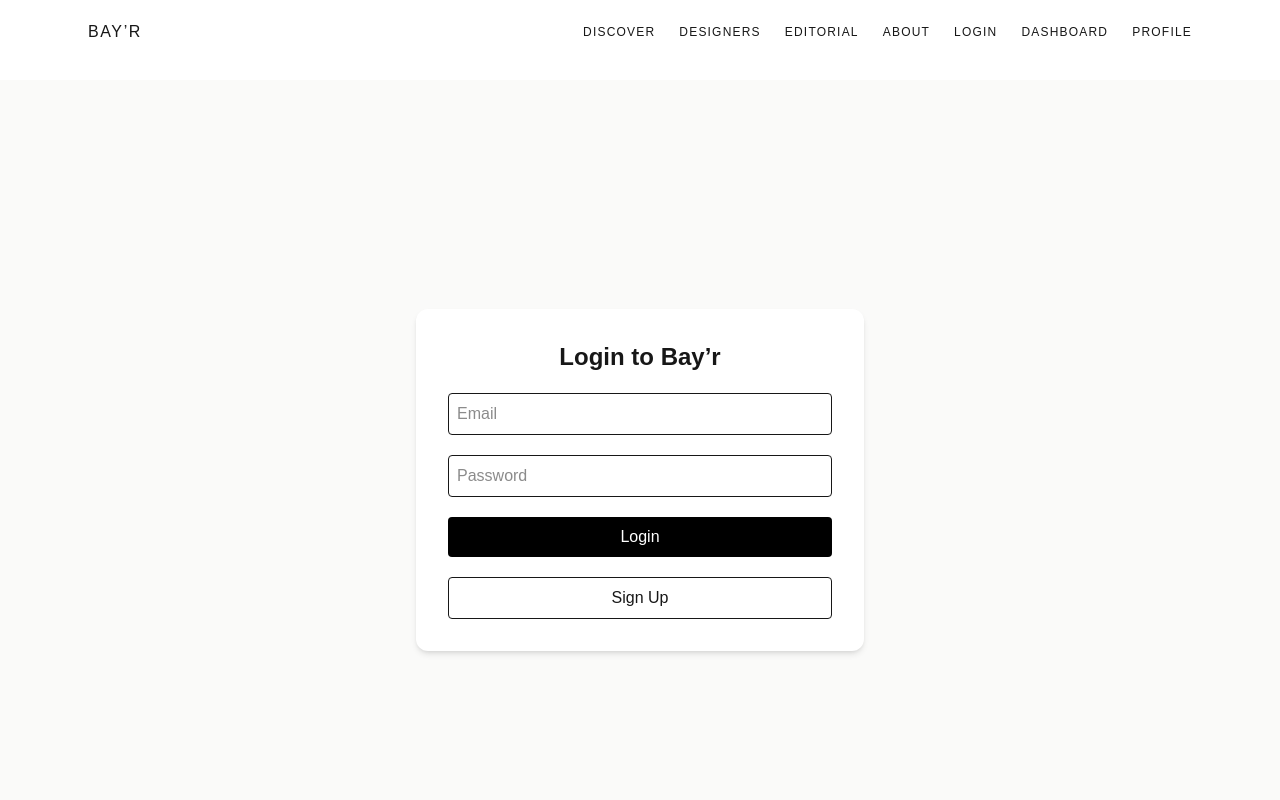
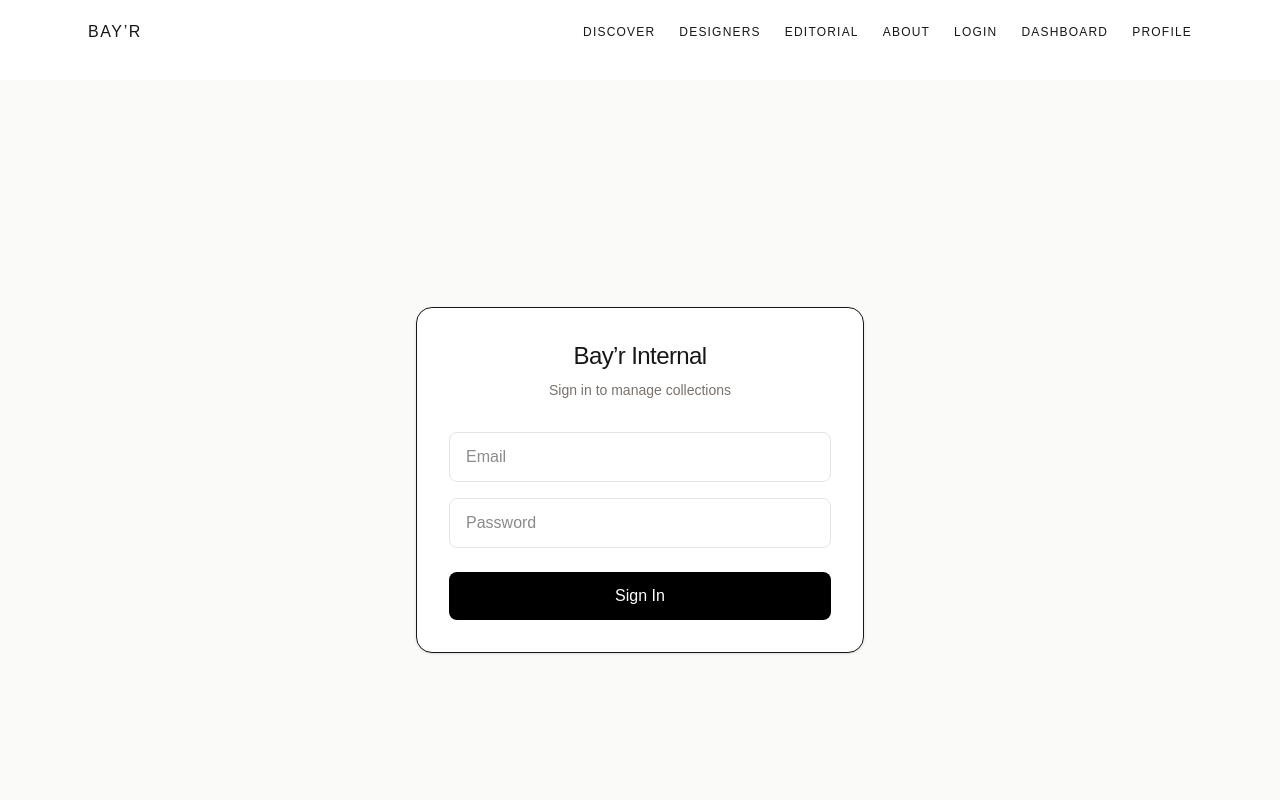
Before and after one commit to divyamsh-gowtham/indian-fashion, a Next.js app: page /login in a window 1280 px wide. Shown: the top 800 px of the page. Built offline with nearby package versions, Linux system fonts and the light colour scheme; no server answers.

Commit message:
Update page.tsx

```diff
--- a/app/login/page.tsx
+++ b/app/login/page.tsx
@@ -1,90 +1,69 @@
-export const dynamic = "force-dynamic";
 "use client";
 
 import { useState } from "react";
+import { useRouter } from "next/navigation";
 import { supabase } from "@/lib/supabase";
 
 export default function LoginPage() {
   const [email, setEmail] = useState("");
   const [password, setPassword] = useState("");
-  const [loading, setLoading] = useState(false);
+  const [error, setError] = useState<string | null>(null);
+  const router = useRouter();
 
-  async function handleLogin() {
-    setLoading(true);
+  const handleLogin = async (e: React.FormEvent) => {
+    e.preventDefault();
+    setError(null);
 
     const { error } = await supabase.auth.signInWithPassword({
-      email,
-      password,
-
-    });
-
-    if (error) {
-      alert(error.message);
-    } else {
-      alert("Login successful!");
-    }
-
-    setLoading(false);
-  }
-
-  async function handleSignup() {
-    setLoading(true);
-
-    const { error } = await supabase.auth.signUp({
       email,
       password,
     });
 
     if (error) {
-      alert(error.message);
+      setError(error.message);
     } else {
-      alert("Signup successful! Check your email.");
+      router.push("/dashboard");
     }
-
-    setLoading(false);
-  }
+  };
 
   return (
-    <main className="min-h-screen flex items-center justify-center bg-stone-50">
-      <div className="bg-white p-8 rounded-xl shadow-md w-full max-w-md space-y-5">
+    <div className="flex min-h-screen items-center justify-center bg-stone-50 px-4">
+      <div className="w-full max-w-md space-y-8 rounded-2xl border bg-white p-8 shadow-sm">
+        <div className="text-center">
+          <h2 className="text-2xl font-light tracking-tight">Bay’r Internal</h2>
+          <p className="mt-2 text-sm text-stone-500">Sign in to manage collections</p>
+        </div>
 
-        <h1 className="text-2xl font-semibold text-center">
-          Login to Bay’r
-        </h1>
-
+        <form className="mt-8 space-y-6" onSubmit={handleLogin}>
+          <div className="space-y-4">
             <input
               type="email"
               placeholder="Email"
-          className="w-full border p-2 rounded"
+              className="w-full rounded-lg border border-stone-200 px-4 py-3 outline-none focus:ring-2 focus:ring-black/5"
               value={email}
               onChange={(e) => setEmail(e.target.value)}
+              required
             />
-
             <input
               type="password"
               placeholder="Password"
-          className="w-full border p-2 rounded"
+              className="w-full rounded-lg border border-stone-200 px-4 py-3 outline-none focus:ring-2 focus:ring-black/5"
               value={password}
               onChange={(e) => setPassword(e.target.value)}
+              required
             />
+          </div>
+
+          {error && <p className="text-sm text-red-500">{error}</p>}
 
           <button
-          onClick={handleLogin}
-          disabled={loading}
-          className="w-full bg-black text-white py-2 rounded"
+            type="submit"
+            className="w-full rounded-lg bg-black py-3 font-medium text-white transition hover:bg-stone-800"
           >
-          Login
+            Sign In
           </button>
-
-        <button
-          onClick={handleSignup}
-          disabled={loading}
-          className="w-full border py-2 rounded"
-        >
-          Sign Up
-        </button>
-
+        </form>
       </div>
-    </main>
+    </div>
   );
 }
```
Lines whose indentation alone changed are shown as unchanged.
